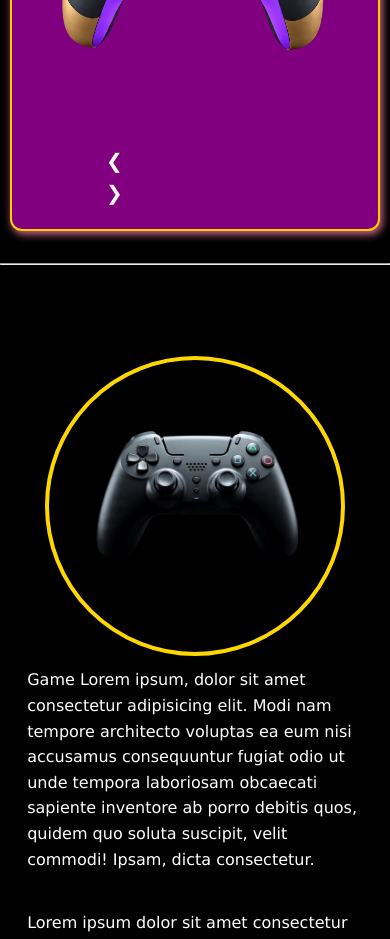
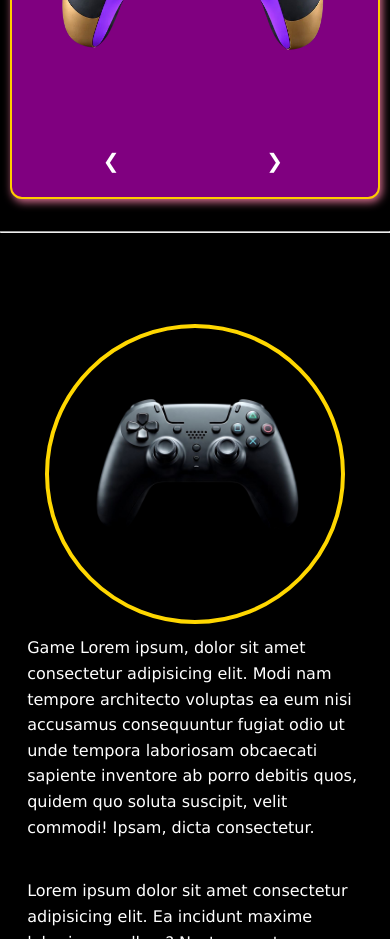
Before and after one commit to mbstyles2/RaveGamesv1, a plain HTML site: page index.html in a window 390 px wide. Shown: the part 3660-4599 px from the top of the page. Drawn offline with Linux system fonts and the light colour scheme.

Commit message:
Update style.css

```diff
--- a/style.css
+++ b/style.css
@@ -381,3 +381,11 @@ footer{
     }
 
 }
+
+@media (max-width:400px){
+
+.prev,.next{
+  left: 0%;
+  margin: 3.8rem;
+}
+}
```
